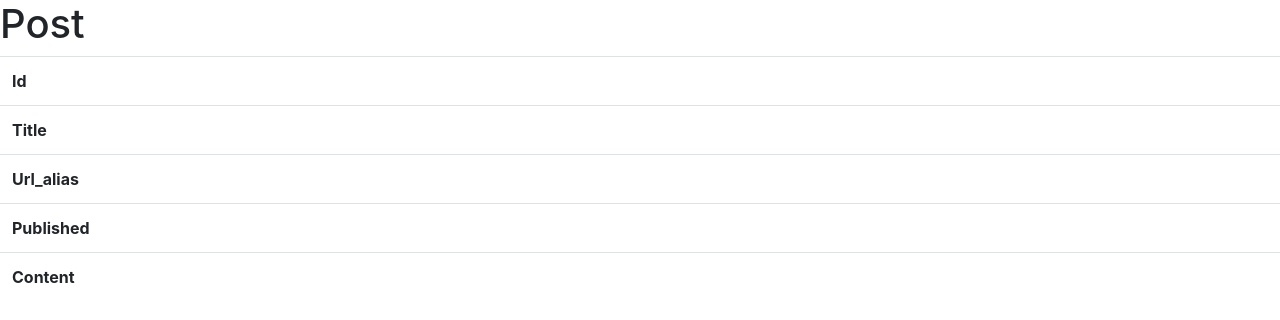
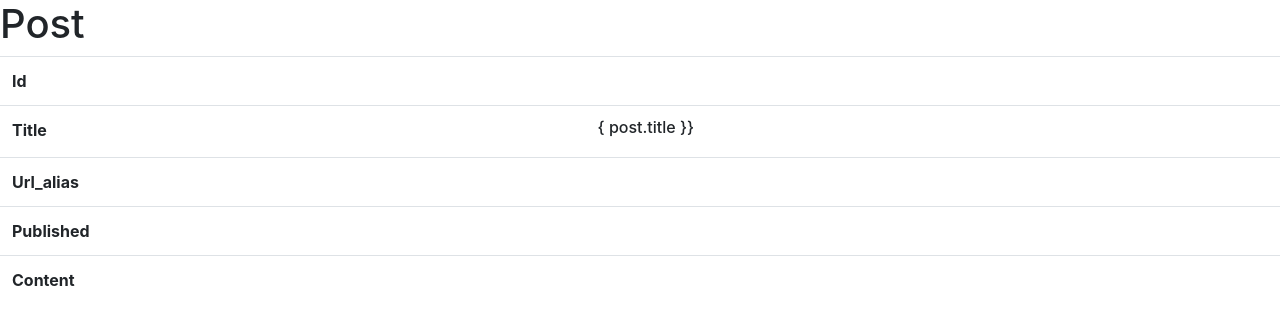
Before and after one commit to AnisKaloun/Blog, a Symfony app: template templates/post/show.html.twig in a window 1280 px wide. Shown: the part 507-827 px from the top of the page. Before the commit the page ends 790 px from the top, so only its background shows below. Run offline with Twig, Linux system fonts and the light colour scheme; the template is opened without the code that fills it, so the values that code supplies are empty; some libraries are stand-ins or nearby versions.

Commit message:
edit error try 1

```diff
--- a/src/Controller/PostController.php
+++ b/src/Controller/PostController.php
@@ -66,7 +66,9 @@ class PostController extends AbstractController
         $form = $this->createForm(PostType::class, $post);
         $form->handleRequest($request);
 
+        console.log("je suis là");
         if ($form->isSubmitted() && $form->isValid()) {
+            console.log("je rentre ");
             $this->getDoctrine()->getManager()->flush();
 
             return $this->redirectToRoute('post_index');
--- a/src/Form/PostType.php
+++ b/src/Form/PostType.php
@@ -14,7 +14,6 @@ class PostType extends AbstractType
         $builder
             ->add('title')
             ->add('content')
-
         ;
     }
 
--- a/templates/post/index.html.twig
+++ b/templates/post/index.html.twig
@@ -22,10 +22,10 @@
         <div class="col-md-4" style="margin-bottom: 35px;">
 
             <div class="card border-success mb-3" style="max-width: 25rem; max-height: 30rem;">
-                <div class="card-header bg-transparent"> Titre: {{ post.title }}</div>
+                <div class="card-header bg-transparent"> <h6> Titre: {{ post.title }}</h6></div>
                 <div class="card-body text-success" style="overflow: hidden;">
                     <h5 class="card-title">urlAlias: {{ post.urlAlias }} </h5>
-                    <h6 class="card-subtitle mb-2 text-muted">ID: {{ post.id }} et la date de publication: {{ post.published ? post.published|date('Y-m-d H:i:s') : '' }}</h6>
+                    <h6 class="card-subtitle mb-2 text-muted">ID: {{ post.id }}   et la date de publication: {{ post.published ? post.published|date('Y-m-d H:i:s') : '' }}</h6>
                     <article  class="card-text" style=" overflow: hidden;font-family: 'Bitstream Charter',Georgia,serif; font-size:16px;line-height:1.4;color: #444;">
                         {{ post.content }}
                     </article>
--- a/templates/post/show.html.twig
+++ b/templates/post/show.html.twig
@@ -28,7 +28,7 @@
             </tr>
             <tr>
                 <th>Title</th>
-                <td>{{ post.title }}</td>
+                <td><h6>{ post.title }}</h6></td>
             </tr>
             <tr>
                 <th>Url_alias</th>
```
